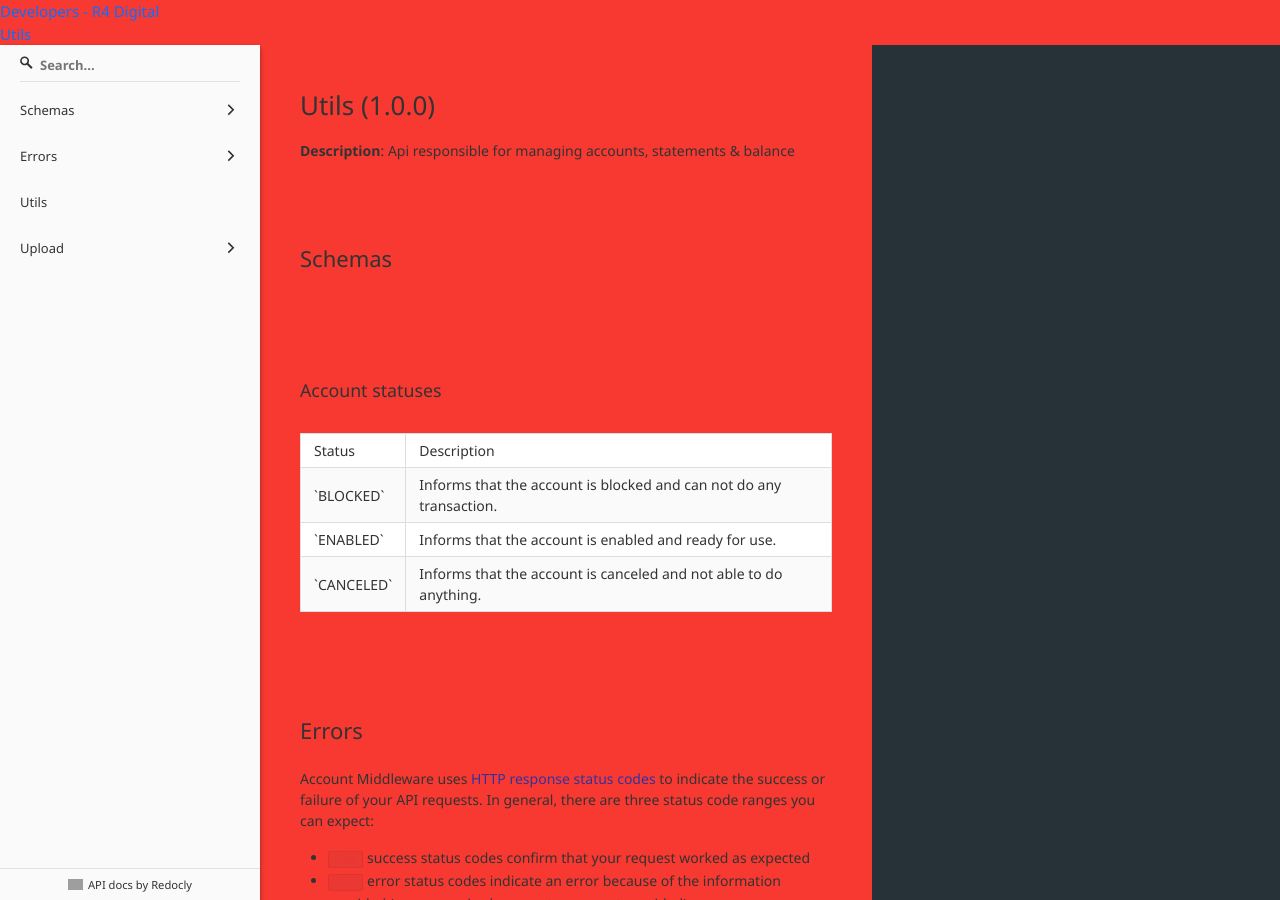
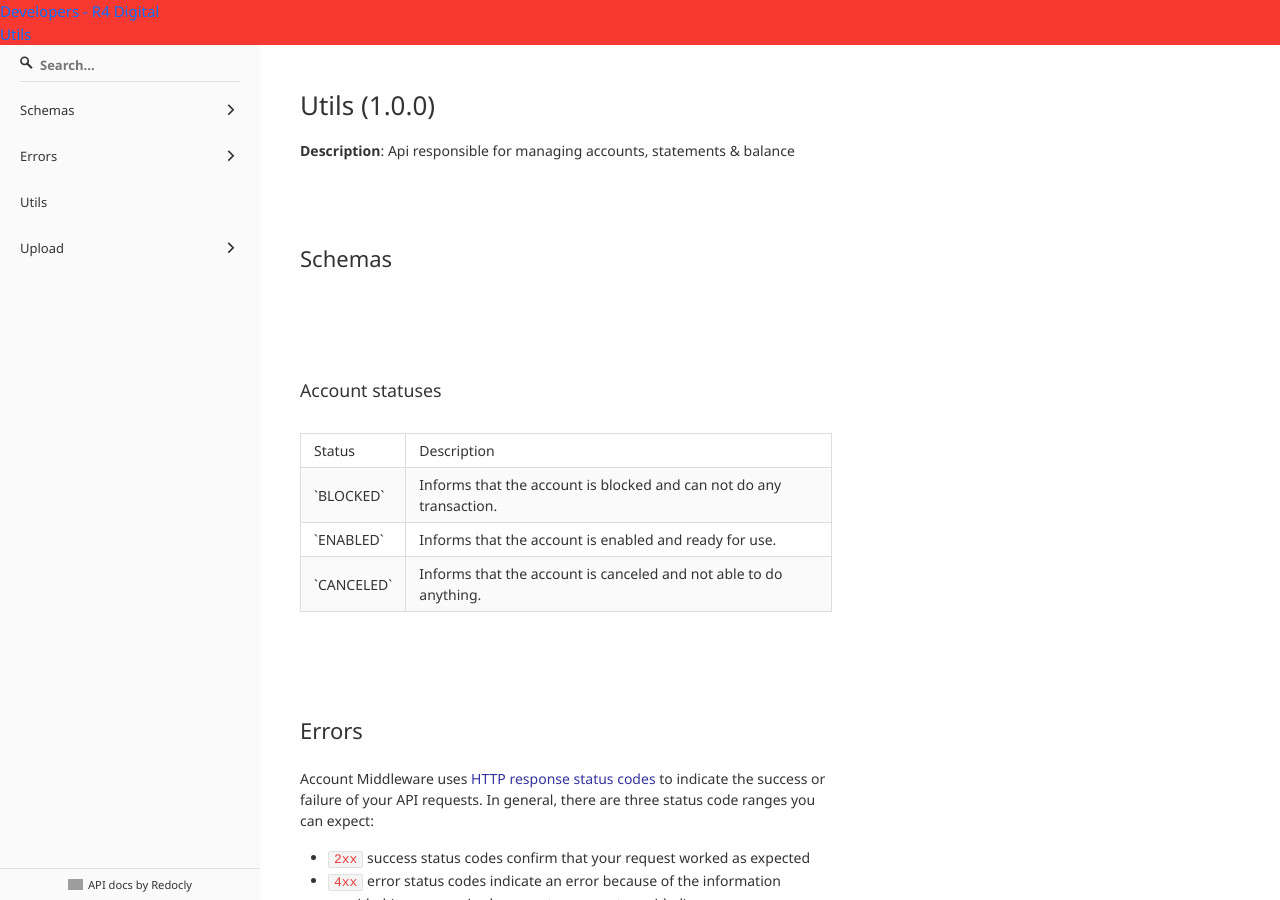
Before and after one commit to r4digital/developers, a Jekyll site: the page built from _apis/utils.html, in a window 1280 px wide and 900 px high. Built offline with Jekyll 4.4.1, drawn with Linux system fonts in a browser that asks for light colours; nearby versions of some CDN libraries; a style sheet for code colours, icons or effects is not loaded; grey boxes are pictures that could not be loaded.

Commit message:
fix wrong class name

```diff
--- a/css/main.css
+++ b/css/main.css
@@ -19,9 +19,12 @@
   box-shadow: 2px 0 5px -3px rgba(0,0,0,.6);
 }
 
+.api-content {
+  background-color: #fff;
+}
+
 .apis-content {
   position: relative;
-  background-color: #fff;
 }
 
 .apis-content.apis-content-box {
```
